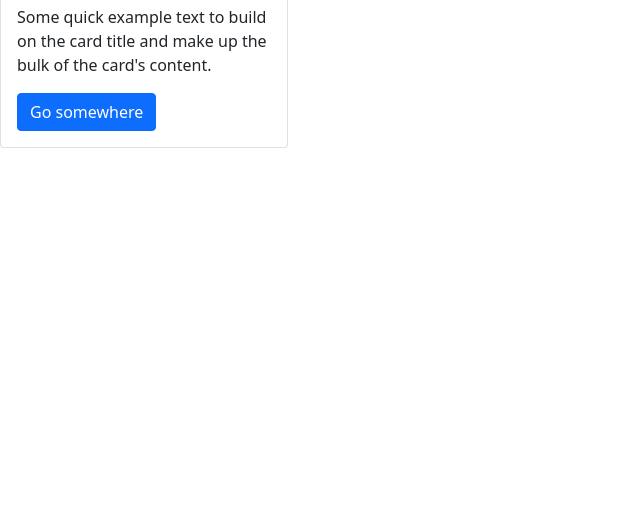
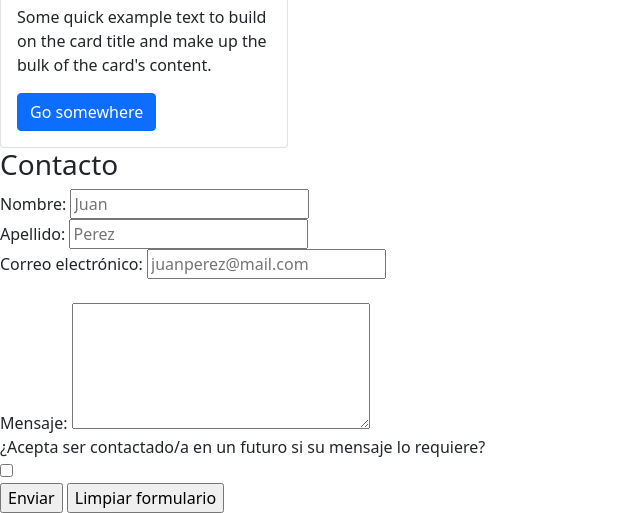
Before and after one commit to tomaslichi/litchinitzer_git, a plain HTML site: page nosotros.html in a window 1280 px wide. Shown: the part 1176-1689 px from the top of the page, without its empty margins (0-640 px from the left). Before the commit the page ends 1324 px from the top, so only its background shows below. Drawn offline with nearby package versions, Linux system fonts and the light colour scheme.

Commit message:
agregue casilla contacto

```diff
--- a/nosotros.html
+++ b/nosotros.html
@@ -45,6 +45,29 @@
                 </div>
             </div>
         </section>
+
+        <section>
+            <h3 class="negrita" id="contacto">Contacto</h3>
+            <fieldset>
+                <form action="">
+                    <label for="nombre">Nombre:</label>
+                    <input type="text" name="nombre" placeholder="Juan"><br>
+                    <label for="apellido">Apellido:</label>
+                    <input type="text" name="apellido" placeholder="Perez"><br>
+                    <label for="correo">Correo electrónico:</label>
+                    <input type="email" name="correo" placeholder="juanperez@mail.com"><br>
+                    <br>
+                    <label for="comentario">Mensaje:</label>
+                    <textarea name="comentario" cols="30" rows="5"></textarea>
+                    <div>¿Acepta ser contactado/a en un futuro si su mensaje lo requiere?</div>
+                    <input type="checkbox" name="acepta" value="1" /><br>
+
+                    <input type="submit" value="Enviar" />
+                    <input type="reset" value="Limpiar formulario" />
+                </form>
+            </fieldset>
+
+        </section>
     </main>
     <script src="https://cdn.jsdelivr.net/npm/@popperjs/core@2.10.2/dist/umd/popper.min.js" integrity="sha384-7+zCNj/IqJ95wo16oMtfsKbZ9ccEh31eOz1HGyDuCQ6wgnyJNSYdrPa03rtR1zdB" crossorigin="anonymous"></script>
     <script src="https://cdn.jsdelivr.net/npm/bootstrap@5.1.3/dist/js/bootstrap.min.js" integrity="sha384-QJHtvGhmr9XOIpI6YVutG+2QOK9T+ZnN4kzFN1RtK3zEFEIsxhlmWl5/YESvpZ13" crossorigin="anonymous"></script>
```
